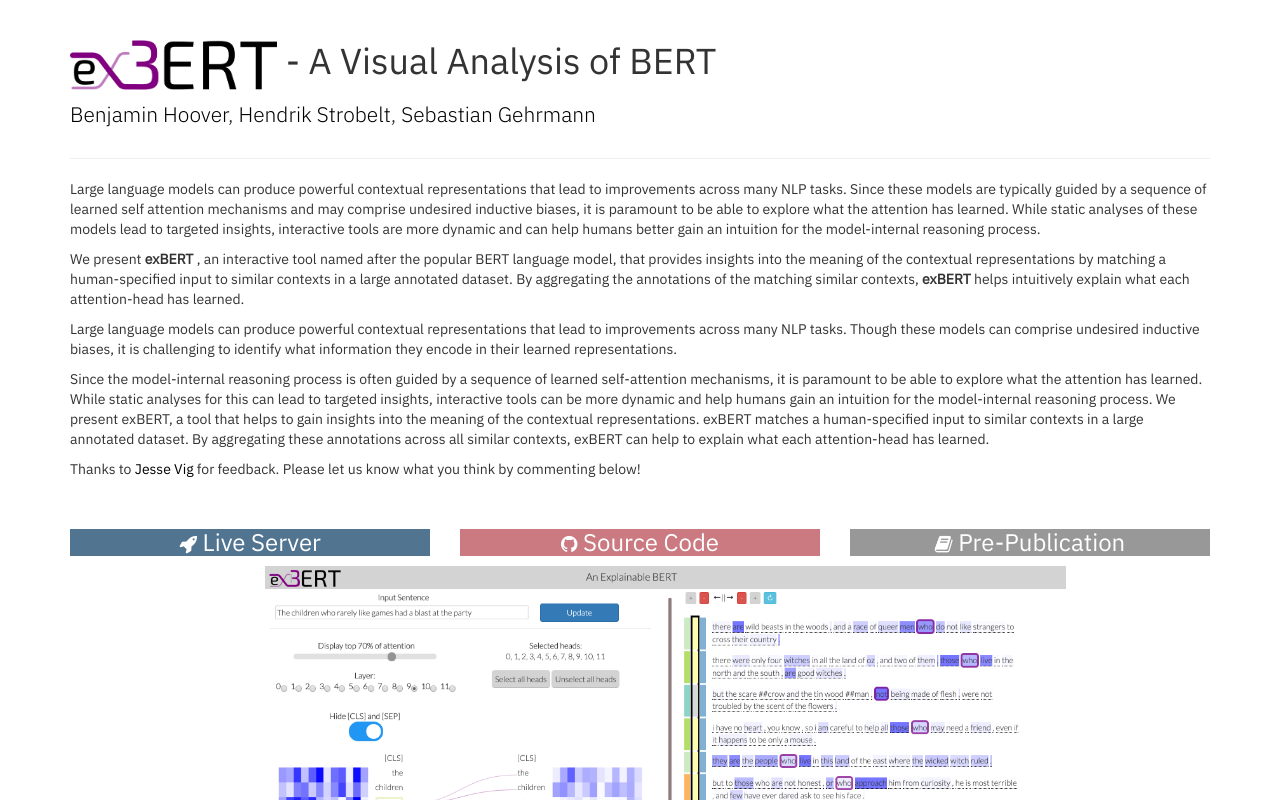
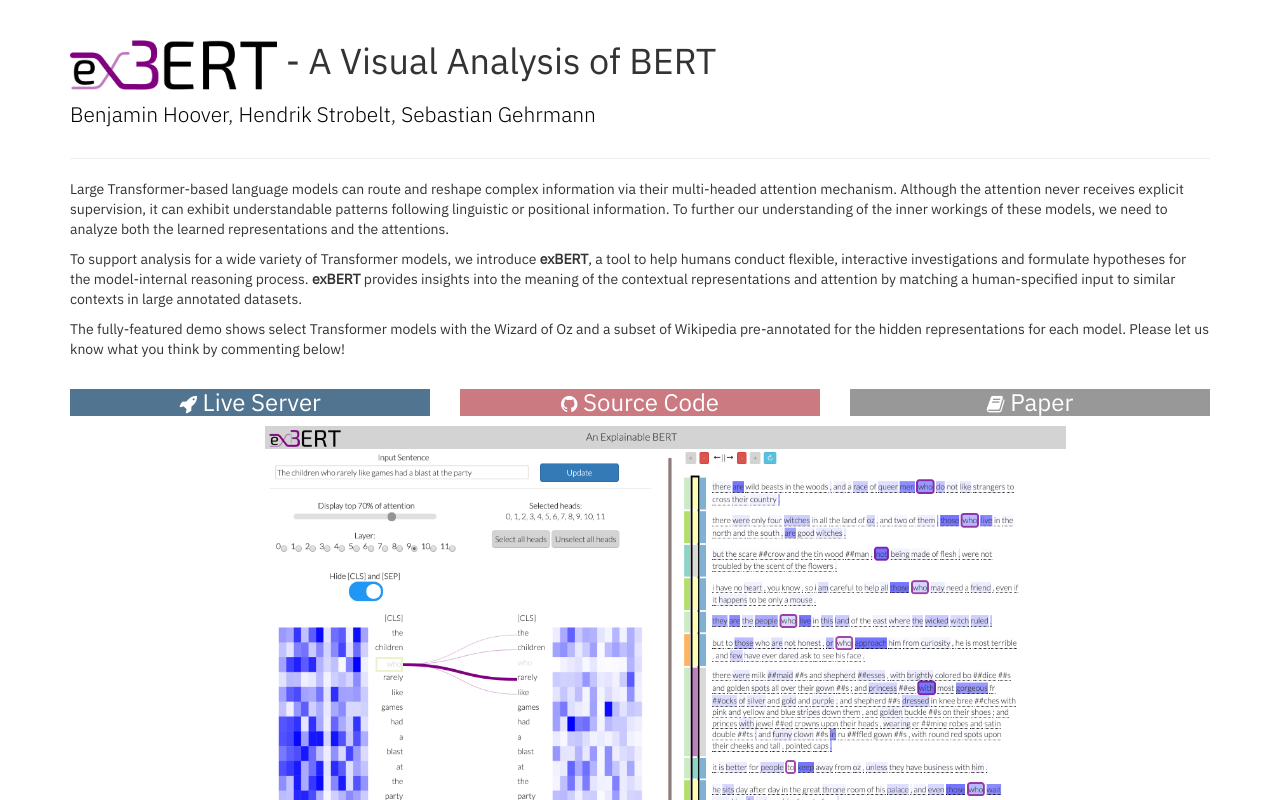
Before and after one commit to bhoov/exbert, a website: page client/src/index.html in a window 1280 px wide. Shown: the top 800 px of the page. Drawn offline with nearby package versions, Linux system fonts and the light colour scheme; a script that the page names is missing.

Commit message:
Updated Index.html

```diff
--- a/client/src/index.html
+++ b/client/src/index.html
@@ -69,39 +69,24 @@
         </div>
 
         <p>
-            Large language models can produce powerful contextual representations that lead to improvements across many
-            NLP tasks.
-            Since these models are typically guided by a sequence of learned self attention mechanisms and may comprise
-            undesired inductive biases, it is paramount to be able to explore what the attention has learned.
-            While static analyses of these models lead to targeted insights, interactive tools are more dynamic and can
-            help humans better gain an intuition for the model-internal reasoning process.
+            Large Transformer-based language models can route and reshape complex information via their multi-headed
+            attention mechanism. Although the attention never receives explicit supervision, it can exhibit
+            understandable patterns following linguistic or positional information. To further our understanding of the
+            inner workings of these models, we need to analyze both the learned representations and the
+            attentions.
         </p>
 
         <p>
-            We present <b>exBERT</b> , an interactive tool named after the popular BERT language model, that provides
-            insights into the meaning of the contextual representations by matching a human-specified input to similar
-            contexts in a large annotated dataset.
-            By aggregating the annotations of the matching similar contexts, <b>exBERT</b> helps intuitively explain
-            what each attention-head has learned.
+            To support analysis for a wide variety of Transformer models, we introduce <b>exBERT</b>, a tool to help humans conduct
+            flexible, interactive investigations and formulate hypotheses for the model-internal reasoning process.
+            <b>exBERT</b> provides insights into the meaning of the contextual representations and attention by matching
+            a human-specified input to similar contexts in large annotated datasets.
         </p>
 
-        <p> Large language models can produce powerful contextual representations that lead to improvements across many
-            NLP tasks. Though these models can comprise undesired inductive biases, it is challenging to identify what
-            information they encode in their learned representations. </p>
-
-        <p> Since the model-internal reasoning process is often guided by a sequence of learned self-attention
-            mechanisms, it is paramount to be able to explore what the attention has learned. While static analyses for
-            this can lead to targeted insights, interactive tools can be more dynamic and help humans gain an intuition
-            for the model-internal reasoning process. We present exBERT, a tool that helps to gain insights into the
-            meaning of the contextual representations. exBERT matches a human-specified input to similar contexts in a
-            large annotated dataset. By aggregating these annotations across all similar contexts, exBERT can help to
-            explain what each attention-head has learned. </p>
-
-        <p> Thanks to
-            <a target="_blank" href="https://www.parc.com/about-parc/our-people/jesse-vig/">Jesse Vig</a>
-            for feedback. Please let us know what you think by commenting below! </p>
-
-        <div style="height: 20px"></div>
+        <p>
+            The fully-featured demo shows select Transformer models with the Wizard of Oz and a subset of Wikipedia pre-annotated for the hidden
+            representations for each model. Please let us know what you think by commenting below!
+        </p>
 
 
         <div class="row">
@@ -111,8 +96,6 @@
                         <h3><i class="fa fa-rocket" aria-hidden="true" style="font-size: 80%; "></i> Live Server </h3>
                     </a>
                 </div>
-
-
             </div>
             <div class="col-md-4">
                 <div class="text-center" style="background-color: rgb(203,122,130);padding: inherit">
@@ -124,7 +107,7 @@
             <div class="col-md-4">
                 <div class="text-center" style="background-color: rgb(152,152,152);padding: inherit">
                     <a href="">
-                        <h3><i class="fa fa-book" aria-hidden="true" style="font-size: 80%;"></i> Pre-Publication </h3>
+                        <h3><i class="fa fa-book" aria-hidden="true" style="font-size: 80%;"></i> Paper </h3>
                     </a>
                 </div>
             </div>
@@ -161,7 +144,7 @@
             <div class="col-md-4">
                 <div class="text-center" style="background-color: rgb(152,152,152);padding: inherit">
                     <a href="">
-                        <h3><i class="fa fa-book" aria-hidden="true" style="font-size: 80%;"></i> Pre-Publication </h3>
+                        <h3><i class="fa fa-book" aria-hidden="true" style="font-size: 80%;"></i> Paper </h3>
                     </a>
                 </div>
             </div>
```
Also changed, not shown: client/src/ts/vis/myMain.ts (+5 -6 lines), client/dist/index.html, client/dist/main.js.
